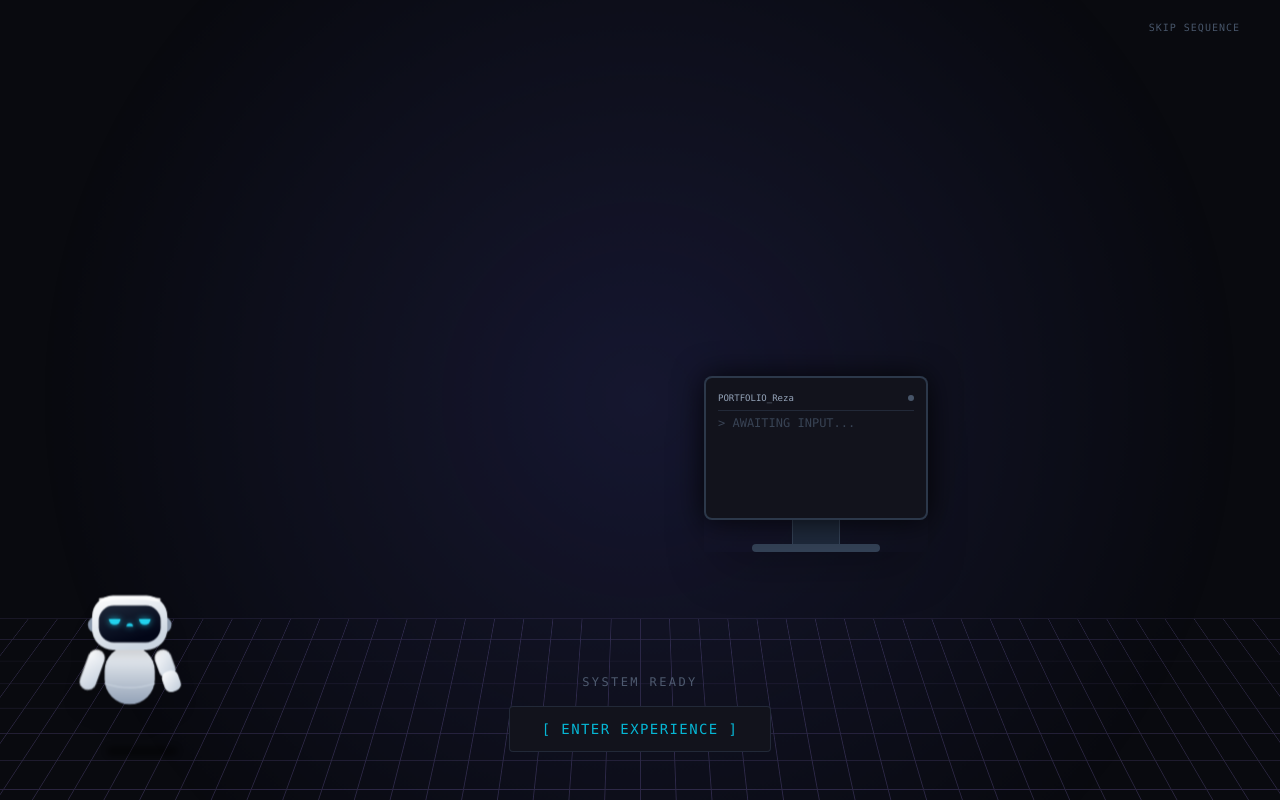
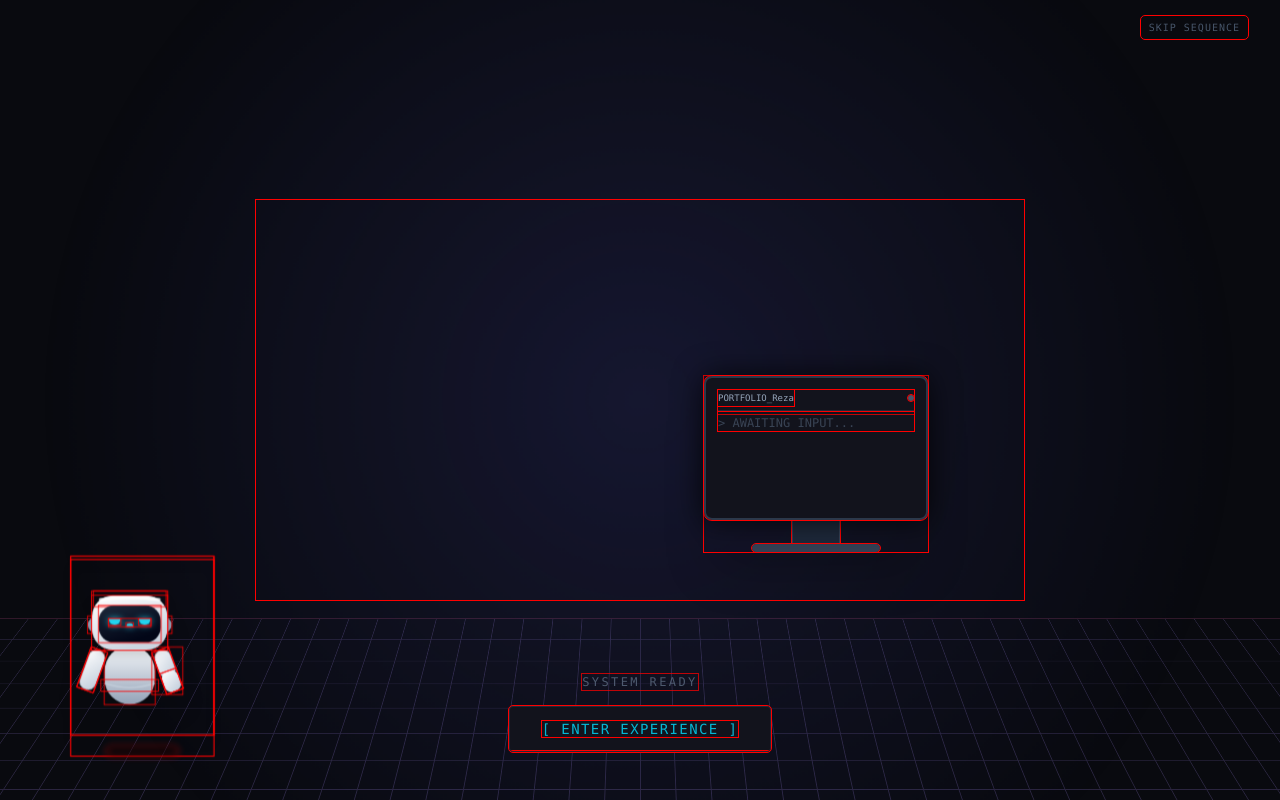
Before and after one commit to triyonoreza35-oss/RAT-PORTOFOLIO, a React (Vite) app: page / in a window 1280 px wide. Built offline with nearby package versions, Linux system fonts and the light colour scheme.

Commit message:
fix: update layout css

```diff
--- a/src/index.css
+++ b/src/index.css
@@ -260,3 +260,6 @@ html {
     animation: none !important;
   }
 }
+* {
+  outline: 1px solid red !important;
+}
```
